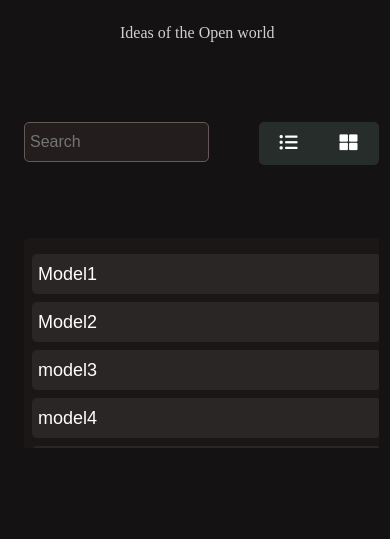
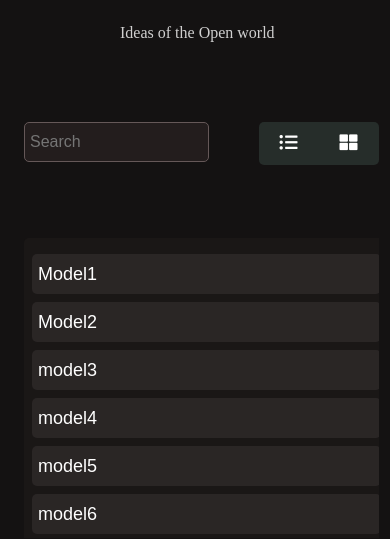
Before and after one commit to kevs25/fabrik-assessment, a website: page index.html in a window 390 px wide. Shown: the part 210-749 px from the top of the page. Drawn offline with Linux system fonts and the light colour scheme.

Commit message:
completed

```diff
--- a/style.css
+++ b/style.css
@@ -456,7 +456,7 @@ input[type="search"]:focus{
     .model-container{
         position: absolute;
         width: 95%;
-        height: 210px;
+        height: 300px;
         top: 28rem;
         left: .5rem;
         overflow-x: hidden;
```
